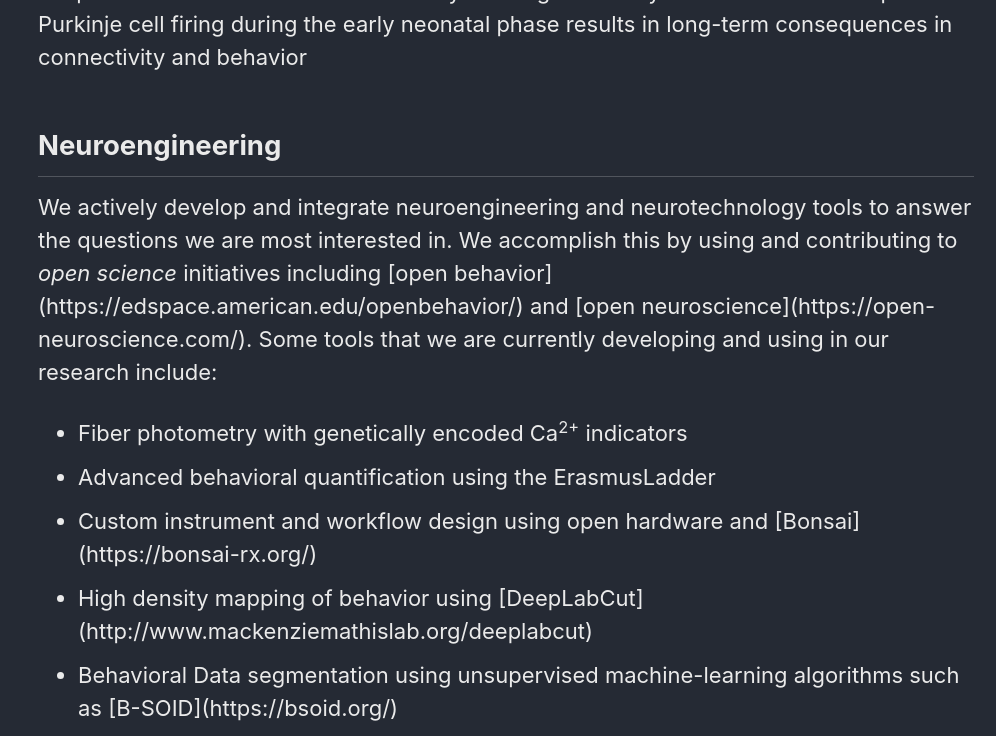
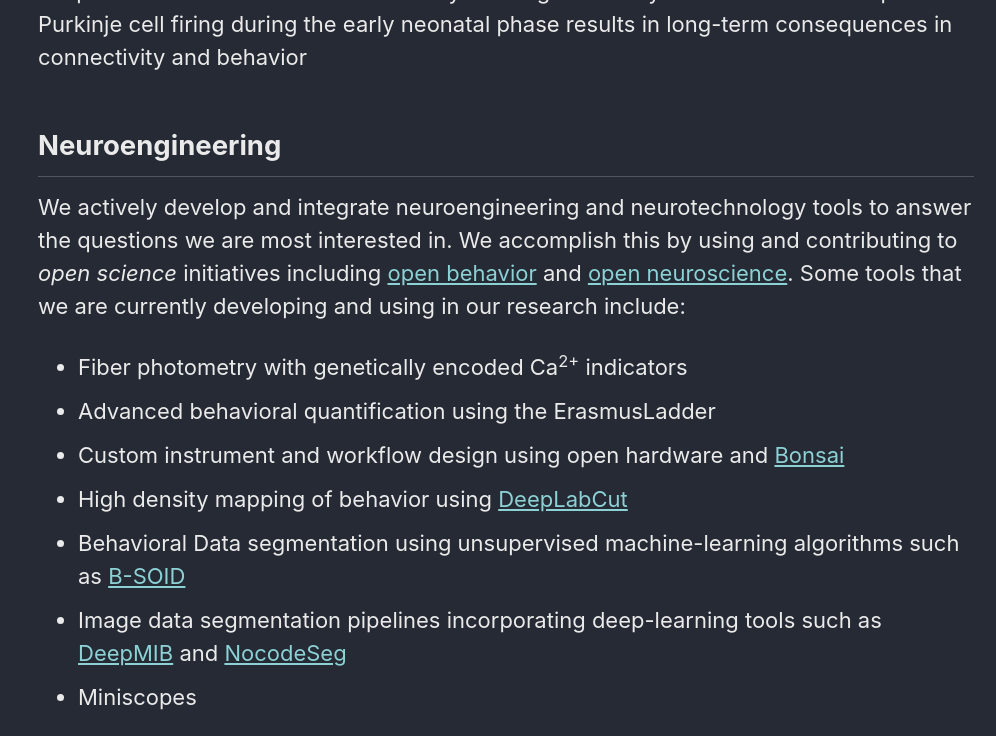
Before and after one commit to Sathyanesan-Lab/Sathyanesan-Lab.github.io, a Jekyll site: the page built from Research/index.md, in a window 1280 px wide and 1400 px high, scrolled down 2763 px, cut to the strip 0-736 px from the top of the window. Shown: the whole strip, without its empty margins (284-1280 px from the left). Built offline with Jekyll 4.4.1, drawn with Linux system fonts in a browser that asks for light colours; cached includes are drawn as plain includes; some of the changed lines change nothing that is shown; some of the changed text lies outside the part shown.

Commit message:
update hyperlinks research

```diff
--- a/Research/index.md
+++ b/Research/index.md
@@ -42,14 +42,14 @@
   <div class="splash-header">
     <div class="splash-block">
       <h2>Neuroengineering</h2>
-      <p>We actively develop and integrate neuroengineering and neurotechnology tools to answer the questions we are most interested in. We accomplish this by using and contributing to <i>open science</i> initiatives including [open behavior](https://edspace.american.edu/openbehavior/) and [open neuroscience](https://open-neuroscience.com/). Some tools that we are currently developing and using in our research include:</p>
+      <p>We actively develop and integrate neuroengineering and neurotechnology tools to answer the questions we are most interested in. We accomplish this by using and contributing to <i>open science</i> initiatives including <a href="https://edspace.american.edu/openbehavior/">open behavior</a> and <a href = "https://open-neuroscience.com/">open neuroscience</a>. Some tools that we are currently developing and using in our research include:</p>
       <ul>
       <li>Fiber photometry with genetically encoded Ca<sup>2+</sup> indicators</li>
       <li>Advanced behavioral quantification using the ErasmusLadder</li>
-      <li>Custom instrument and workflow design using open hardware and [Bonsai](https://bonsai-rx.org/)</li>
-      <li>High density mapping of behavior using [DeepLabCut](http://www.mackenziemathislab.org/deeplabcut)</li>
-      <li>Behavioral Data segmentation using unsupervised machine-learning algorithms such as [B-SOID](https://bsoid.org/)</li>
-      <li>Image data segmentation pipelines incorporating deep-learning tools such as [DeepMIB](http://mib.helsinki.fi/help/main2/ug_gui_menu_tools_deeplearning.html) and [NocodeSeg](https://github.com/andreped/NoCodeSeg)</li>
+      <li>Custom instrument and workflow design using open hardware and <a href="https://bonsai-rx.org/">Bonsai</a></li>
+      <li>High density mapping of behavior using <a href="http://www.mackenziemathislab.org/deeplabcut">DeepLabCut</a></li>
+      <li>Behavioral Data segmentation using unsupervised machine-learning algorithms such as <a href="https://bsoid.org/">B-SOID</a></li>
+      <li>Image data segmentation pipelines incorporating deep-learning tools such as <a href="http://mib.helsinki.fi/help/main2/ug_gui_menu_tools_deeplearning.html">DeepMIB</a> and <a href="https://github.com/andreped/NoCodeSeg">NocodeSeg</a></li>
       <li>Miniscopes</li>
       </ul>
     </div>
```
